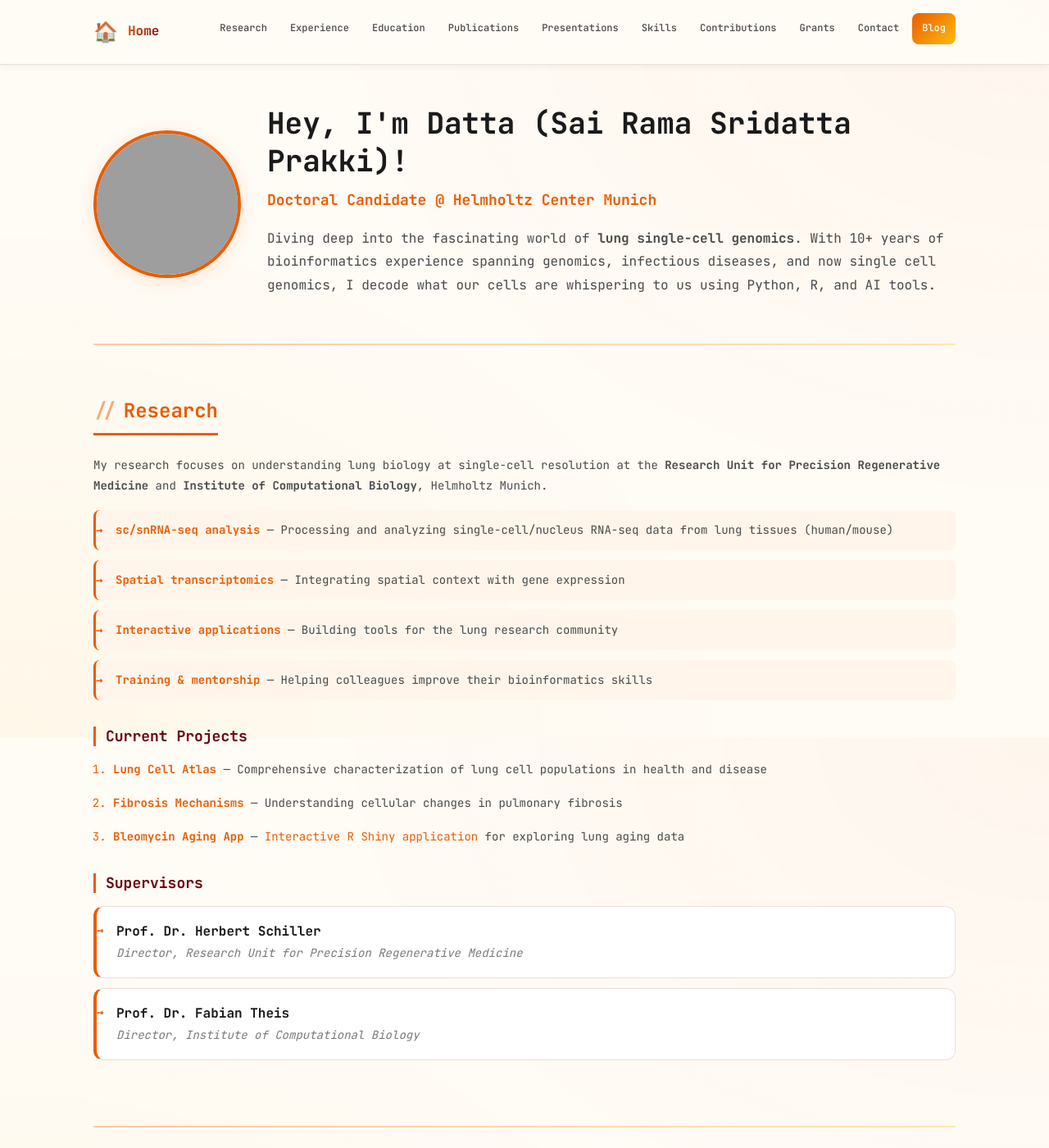
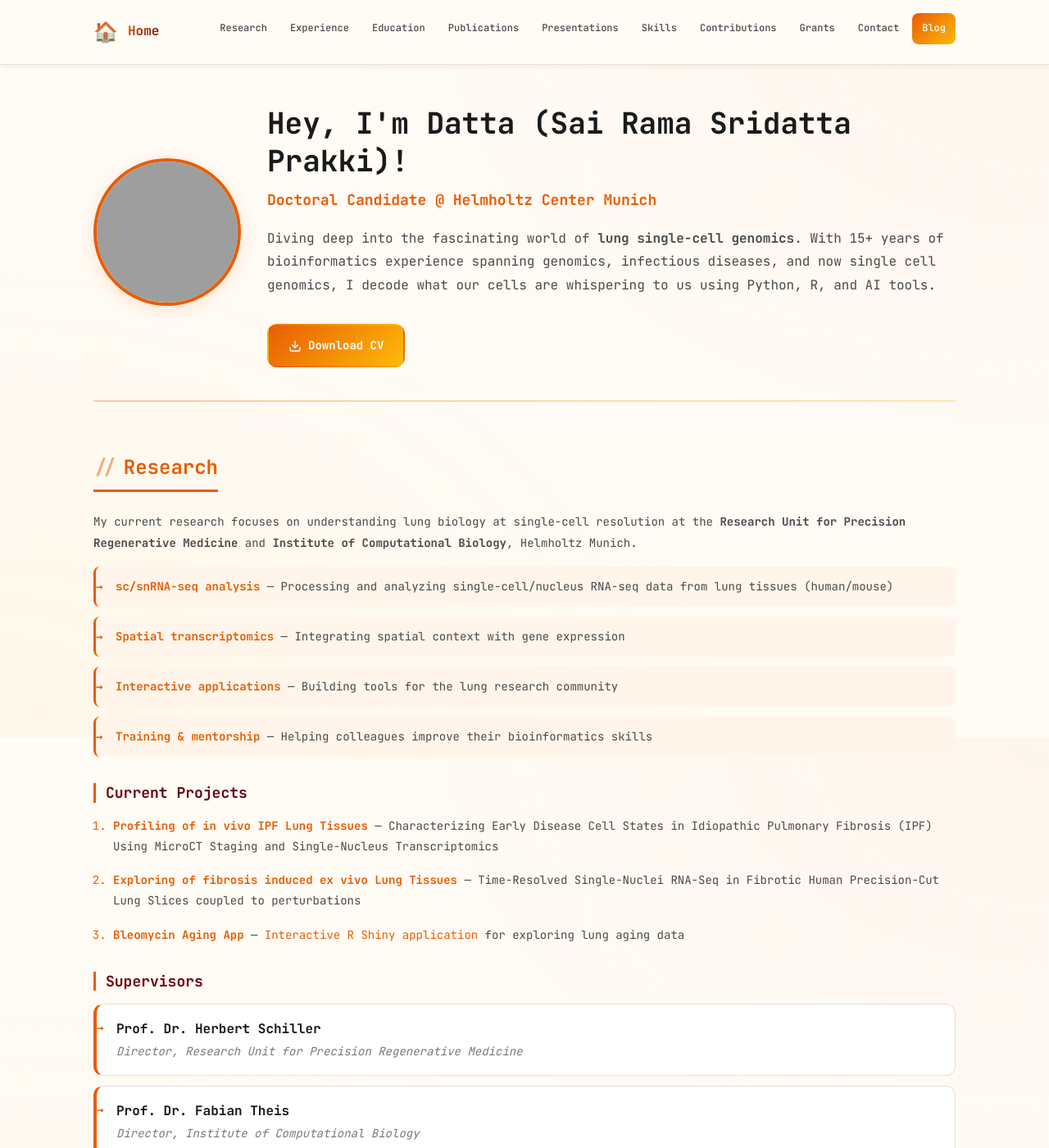
Before and after one commit to ramadatta/ramadatta.github.io, a Jekyll site: the page built from index.md, in a window 1280 px wide and 1400 px high. Shown: the whole window at 82% size. Built offline with Jekyll 4.4.1, drawn with Linux system fonts in a browser that asks for light colours; some of the changed text lies outside the part shown; grey boxes are pictures that could not be loaded.

Commit message:
Updating blogpost dates

```diff
--- a/index.md
+++ b/index.md
@@ -10,7 +10,15 @@ title: ""
   <div class="profile-intro">
     <h1>Hey, I'm Datta (Sai Rama Sridatta Prakki)!</h1>
     <p class="tagline">Doctoral Candidate @ Helmholtz Center Munich</p>
-    <p>Diving deep into the fascinating world of <strong>lung single-cell genomics</strong>. With 10+ years of bioinformatics experience spanning genomics, infectious diseases, and now single cell genomics, I decode what our cells are whispering to us using Python, R, and AI tools.</p>
+    <p>Diving deep into the fascinating world of <strong>lung single-cell genomics</strong>. With 15+ years of bioinformatics experience spanning genomics, infectious diseases, and now single cell genomics, I decode what our cells are whispering to us using Python, R, and AI tools.</p>
+    <a href="/assets/pdf/Prakki_CV.pdf" download class="btn btn-primary" style="margin-top: 1rem;">
+      <svg xmlns="http://www.w3.org/2000/svg" width="16" height="16" viewBox="0 0 24 24" fill="none" stroke="currentColor" stroke-width="2" stroke-linecap="round" stroke-linejoin="round">
+        <path d="M21 15v4a2 2 0 0 1-2 2H5a2 2 0 0 1-2-2v-4"></path>
+        <polyline points="7 10 12 15 17 10"></polyline>
+        <line x1="12" y1="15" x2="12" y2="3"></line>
+      </svg>
+      Download CV
+    </a>
   </div>
 </div>
 
@@ -19,7 +27,7 @@ title: ""
 <section id="research" class="content-section">
   <h2 class="section-title">Research</h2>
 
-  <p>My research focuses on understanding lung biology at single-cell resolution at the <strong>Research Unit for Precision Regenerative Medicine</strong> and <strong>Institute of Computational Biology</strong>, Helmholtz Munich.</p>
+  <p>My current research focuses on understanding lung biology at single-cell resolution at the <strong>Research Unit for Precision Regenerative Medicine</strong> and <strong>Institute of Computational Biology</strong>, Helmholtz Munich.</p>
 
   <ul class="feature-list">
     <li><strong>sc/snRNA-seq analysis</strong> — Processing and analyzing single-cell/nucleus RNA-seq data from lung tissues (human/mouse)</li>
@@ -30,8 +38,8 @@ title: ""
 
   <h3>Current Projects</h3>
   <ol>
-    <li><strong>Lung Cell Atlas</strong> — Comprehensive characterization of lung cell populations in health and disease</li>
-    <li><strong>Fibrosis Mechanisms</strong> — Understanding cellular changes in pulmonary fibrosis</li>
+    <li><strong>Profiling of in vivo IPF Lung Tissues</strong> — Characterizing Early Disease Cell States in Idiopathic Pulmonary Fibrosis (IPF) Using MicroCT Staging and Single-Nucleus Transcriptomics</li>
+    <li><strong>Exploring of fibrosis induced ex vivo Lung Tissues</strong> — Time-Resolved Single-Nuclei RNA-Seq in Fibrotic Human Precision-Cut Lung Slices coupled to perturbations </li>
     <li><strong>Bleomycin Aging App</strong> — <a href="https://hschillerlabshiny.shinyapps.io/BleomycinAging" target="_blank">Interactive R Shiny application</a> for exploring lung aging data</li>
   </ol>
 
@@ -50,7 +58,7 @@ title: ""
   <div class="experience-timeline">
     <div class="experience-item">
       <div class="experience-header">
-        <span class="experience-date">May 2023 – Present</span>
+        <span class="experience-date">June 2023 – Present</span>
         <span class="experience-location">Germany</span>
       </div>
       <h3>Doctoral Candidate</h3>
@@ -196,7 +204,7 @@ title: ""
     </div>
   </div>
 
-  <p class="see-more"><a href="https://scholar.google.com/citations?user=YOUR_ID" target="_blank">View all publications on Google Scholar →</a></p>
+  <p class="see-more"><a href="https://scholar.google.com/citations?hl=en&user=kiCDFpIAAAAJ&view_op=list_works&sortby=pubdate" target="_blank">View all publications on Google Scholar →</a></p>
 </section>
 
 <hr class="section-divider">
@@ -259,7 +267,7 @@ title: ""
       <div class="skill-tags">
         <span class="skill-tag">AI app development (Google Gemini)</span>
         <span class="skill-tag">AI-assisted coding (Cursor)</span>
-        <span class="skill-tag">Knowledge synthesis & Viz (NotebookLM)</span>
+        <span class="skill-tag">Knowledge synthesis (NotebookLM)</span>
       </div>
     </div>
     <div class="skill-category">
@@ -316,11 +324,11 @@ title: ""
       <a href="https://www.biostars.org/u/3738/" target="_blank">Profile: Prakki Rama</a>
     </li>
     <li>
-      <strong>Tutorial Videos</strong> — Beginner Bioinformatics content<br>
-      <a href="https://bit.ly/2L3hMzo" target="_blank">Beginner Bioinformatics Commands</a> | <a href="https://bit.ly/3CNjekD" target="_blank">Genome Alignment using BRIG</a>
+      <strong>Tutorial Videos</strong> — Bioinformatics related content<br>
+      <a href="https://www.youtube.com/@asearchforsolutions" target="_blank">A Search For Solutions</a>
     </li>
     <li>
-      <strong>Blog</strong> — A Search for Solutions<br>
+      <strong>Blog</strong> — Fixes in software/bugs/myrants in the past years<br>
       <a href="http://asearchforsolutions.blogspot.com/" target="_blank">asearchforsolutions.blogspot.com</a>
     </li>
   </ul>
@@ -345,7 +353,7 @@ title: ""
 
   <ul class="presentation-list">
     <li>
-      <strong>EHLRS Grant Award (2,000 EUR)</strong> — 2025<br>
+      <strong>Environmental Health and Lung Research School (EHLRS) Grant Award (2,000 EUR)</strong> — 2025<br>
       <em>Project: "Plasticity Unforeseen: Loss of PTK7/SOX4 in human fibrotic lung slices drives Pulmonary Epithelial AT2 Reprogramming (PULP-in-PEAR)"</em><br>
       Helmholtz Munich, Comprehensive Pneumology Center
     </li>
```
Also changed, not shown: _posts/2025-12-31-Ending2025.md (renamed from _posts/2025-12-23-Ending2025.md, +1 -1 lines), 1 other file.
